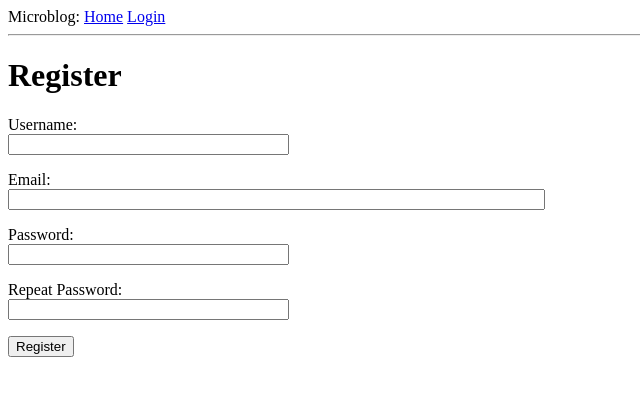
After one commit to Aviate-Hub/microblog, a Flask app: template app/templates/register.html in a window 1280 px wide. The commit adds this page. Shown: the top 396 px of the page, without its empty margins (0-640 px from the left). Run offline with Flask 2, Linux system fonts and the light colour scheme; the template is opened without the code that fills it: values that come from a table or form of the project are taken from there, others are empty; parts of the project's set-up code (start-up, migrations or seed data) failed here and were passed over.

Commit message:
app/forms.py: User registration form app/templates/register.html: Registration template app/routes.py: User registration view function

```diff
--- a/app/forms.py
+++ b/app/forms.py
@@ -2,10 +2,33 @@
 
 from flask_wtf import FlaskForm
 from wtforms import StringField, PasswordField, BooleanField, SubmitField
-from wtforms.validators import DataRequired
+from wtforms.validators import DataRequired, ValidationError, Email, EqualTo
+from app.models import User
 
+# User login form
 class LoginForm(FlaskForm):
     username = StringField('Username:', validators=[DataRequired()])
     password = PasswordField('Password:', validators=[DataRequired()])
     remember_me = BooleanField('Remember Me')
     submit = SubmitField('Sign In')
+
+
+# User registration form
+class RegistrationForm(FlaskForm):
+    username = StringField('Username:', validators=[DataRequired()])
+    email = StringField('Email:', validators=[DataRequired(), Email()])
+    password = PasswordField('Password:', validators=[DataRequired()])
+    password2 = PasswordField('Repeat Password:', validators=[DataRequired(), EqualTo('password')])
+    submit = SubmitField('Register')
+
+    # Check to see if username exists in DB
+    def validate_username(self, username):
+        user = User.query.filter_by(username=username.data).first()
+        if user is not None:
+            raise ValidationError('Please use a different username.')
+
+    # Check to see if email exists in DB
+    def validate_email(self, email):
+        user = User.query.filter_by(email=email.data).first()
+        if user is not None:
+            raise ValidationError('Please use a different email address.')
--- a/app/templates/login.html
+++ b/app/templates/login.html
@@ -21,5 +21,5 @@
     <p>{{ form.remember_me() }} {{ form.remember_me.label }}</p>
     <p>{{ form.submit() }}</p>
   </form>
-
+  <p>New User? <a href="{{ url_for('register') }}">Click here to Register!</a></p>
 {% endblock %}
--- /dev/null
+++ b/app/templates/register.html
@@ -0,0 +1,37 @@
+{% extends "base.html" %}
+
+{% block content %}
+  <h1>Register</h1>
+  <form action="" method="post">
+    {{ form.hidden_tag() }}
+    <p>
+      {{ form.username.label }}<br>
+      {{ form.username(size=32) }}<br>
+      {% for error in form.username.errors %}
+          <span style="color: red;">[{{ error }}]</span>
+      {% endfor %}
+    </p>
+    <p>
+      {{ form.email.label }}<br>
+      {{ form.email(size=64) }}<br>
+      {% for error in form.email.errors %}
+          <span style="color: red;">[{{ error }}]</span>
+      {% endfor %}
+    </p>
+    <p>
+      {{ form.password.label }}<br>
+      {{ form.password(size=32) }}<br>
+      {% for error in form.password.errors %}
+          <span style="color: red;">[{{ error }}]</span>
+      {% endfor %}
+    </p>
+    <p>
+      {{ form.password2.label }}<br>
+      {{ form.password2(size=32) }}<br>
+      {% for error in form.password2.errors %}
+          <span style="color: red;">[{{ error }}]</span>
+      {% endfor %}
+    </p>
+    <p>{{ form.submit() }}</p>
+  </form>
+{% endblock %}
```
Also changed, not shown: app/routes.py (+18 -2 lines).
